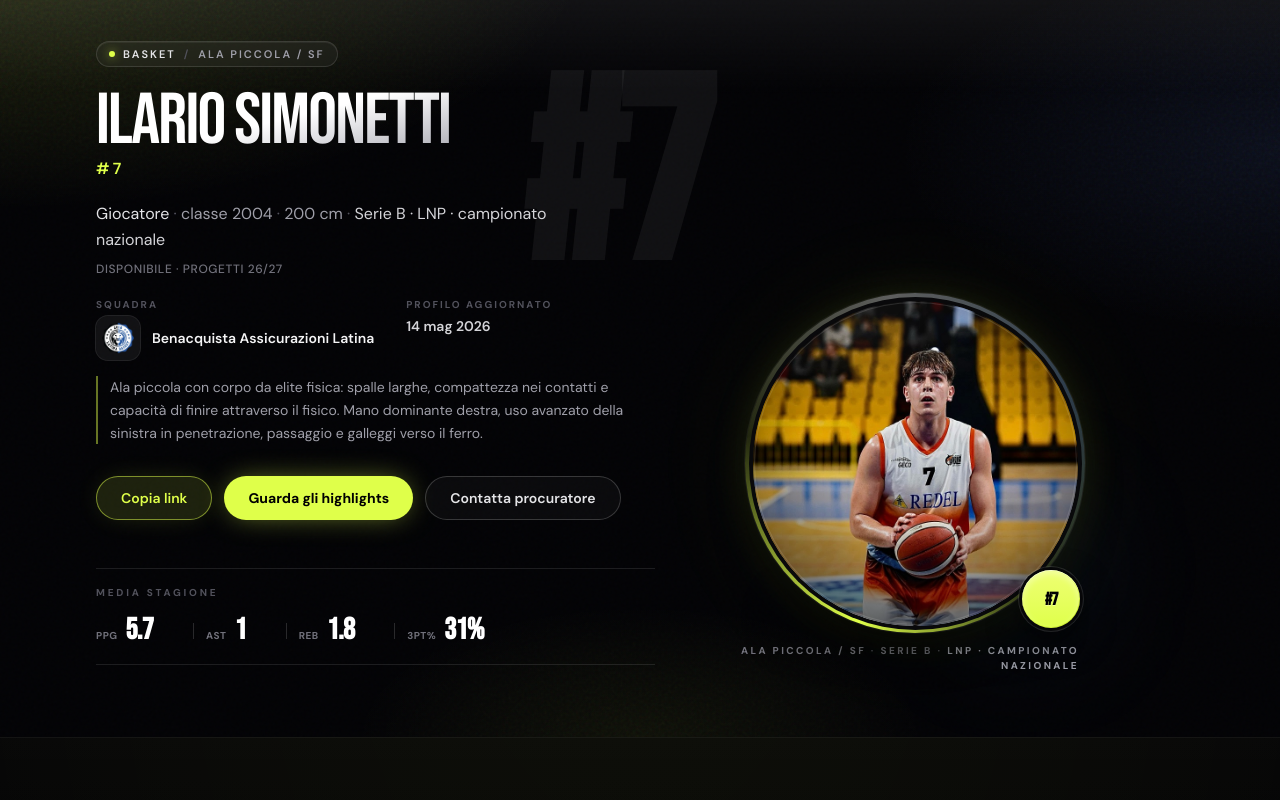
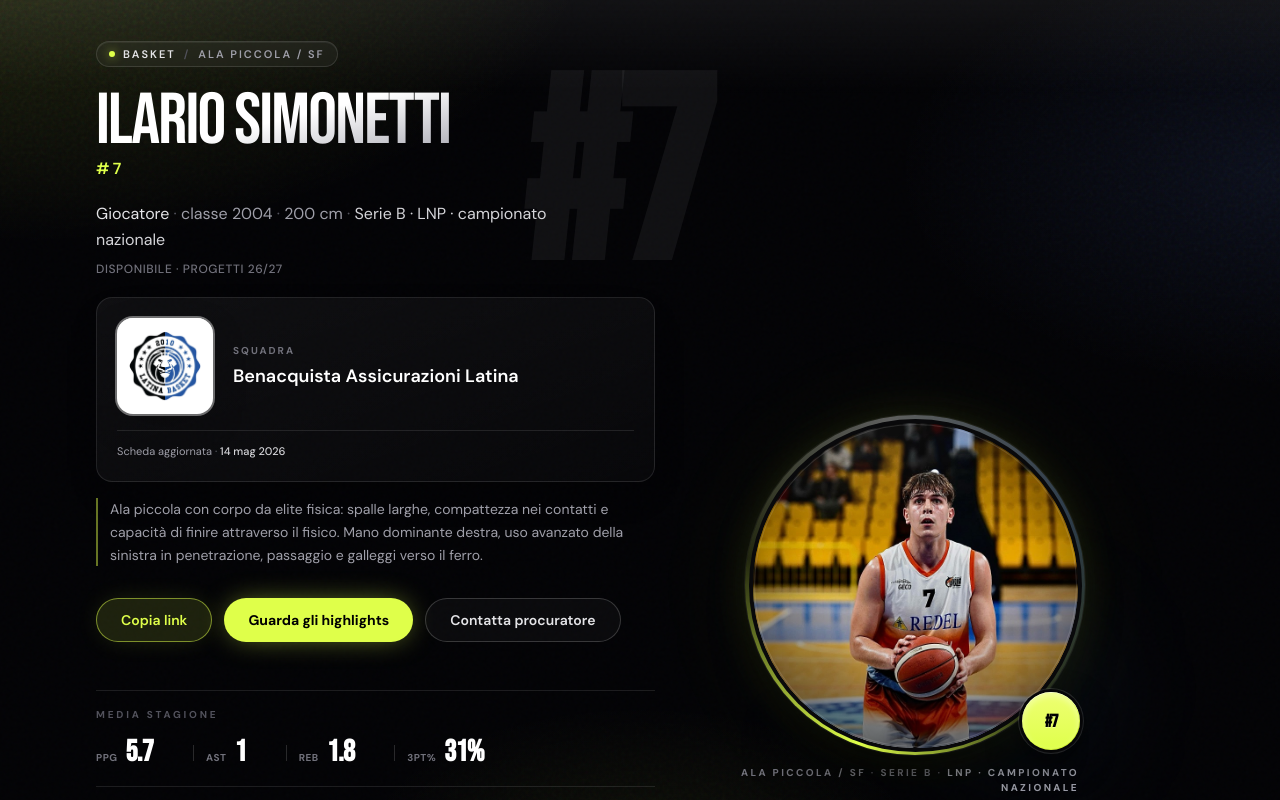
Before and after one commit to Salvo934/giocatoribasket, a Next.js app: page /ilario-simonetti in a window 1280 px wide. Shown: the top 800 px of the page. Built offline with nearby package versions, Linux system fonts and the light colour scheme.

Commit message:
aggiornamento

```diff
--- a/components/profile/ProfileHeader.tsx
+++ b/components/profile/ProfileHeader.tsx
@@ -142,29 +142,33 @@ export function ProfileHeader({ athlete }: Props) {
 
             <p className="mt-2 text-xs font-medium uppercase tracking-wider text-zinc-500">{h.marketStatusLabel}</p>
 
-            <dl className="mt-5 flex flex-col gap-3 sm:flex-row sm:flex-wrap sm:gap-x-8 sm:gap-y-2">
-              <div className="min-w-0 sm:max-w-[min(100%,22rem)]">
-                <dt className="text-[10px] font-bold uppercase tracking-[0.2em] text-zinc-600">Squadra</dt>
-                <dd className="mt-1 flex items-center gap-3">
+            {/* Squadra + logo (contrasto alto) + data aggiornamento integrata */}
+            <div className="mt-5 rounded-2xl border border-white/10 bg-linear-to-br from-white/5 to-white/2 p-4 shadow-[0_16px_48px_-28px_rgba(0,0,0,0.75)] sm:p-5">
+              <div className="flex items-center gap-4 sm:gap-5">
                 {h.currentClubLogo ? (
-                    <span className="relative size-11 shrink-0 overflow-hidden rounded-xl bg-white/6 ring-1 ring-white/12">
+                  <div className="relative size-19 shrink-0 overflow-hidden rounded-2xl bg-white shadow-[inset_0_1px_0_0_rgba(255,255,255,0.9),0_12px_40px_-16px_rgba(0,0,0,0.55)] ring-2 ring-white/40 sm:size-23 md:size-24">
                     <Image
                       src={h.currentClubLogo}
                       alt={`Logo ${h.currentClub}`}
                       fill
-                        sizes="44px"
-                        className="object-contain p-1.5"
+                      sizes="(max-width:640px) 76px, 96px"
+                      className="object-contain p-2.5 sm:p-3"
+                      priority
                     />
-                    </span>
+                  </div>
                 ) : null}
-                  <span className="text-sm font-semibold leading-snug text-zinc-100">{h.currentClub}</span>
-                </dd>
+                <div className="min-w-0 flex-1">
+                  <p className="text-[10px] font-bold uppercase tracking-[0.2em] text-zinc-500">Squadra</p>
+                  <p className="mt-1.5 text-base font-semibold leading-snug text-white sm:text-lg">{h.currentClub}</p>
                 </div>
-              <div>
-                <dt className="text-[10px] font-bold uppercase tracking-[0.2em] text-zinc-600">Profilo aggiornato</dt>
-                <dd className="mt-1 text-sm font-semibold tabular-nums text-zinc-300">{updated}</dd>
               </div>
-            </dl>
+              <p className="mt-4 border-t border-white/10 pt-3 text-[11px] leading-relaxed text-zinc-500">
+                <time dateTime={h.lastUpdated} className="text-zinc-400">
+                  Scheda aggiornata <span className="text-zinc-500">·</span>{" "}
+                  <span className="font-medium tabular-nums text-zinc-300">{updated}</span>
+                </time>
+              </p>
+            </div>
 
             {h.identityNote ? (
               <p className="mt-4 max-w-xl border-l-2 border-accent/45 pl-3 text-sm leading-relaxed text-zinc-400">{h.identityNote}</p>
```
Lines whose indentation alone changed are shown as unchanged.
